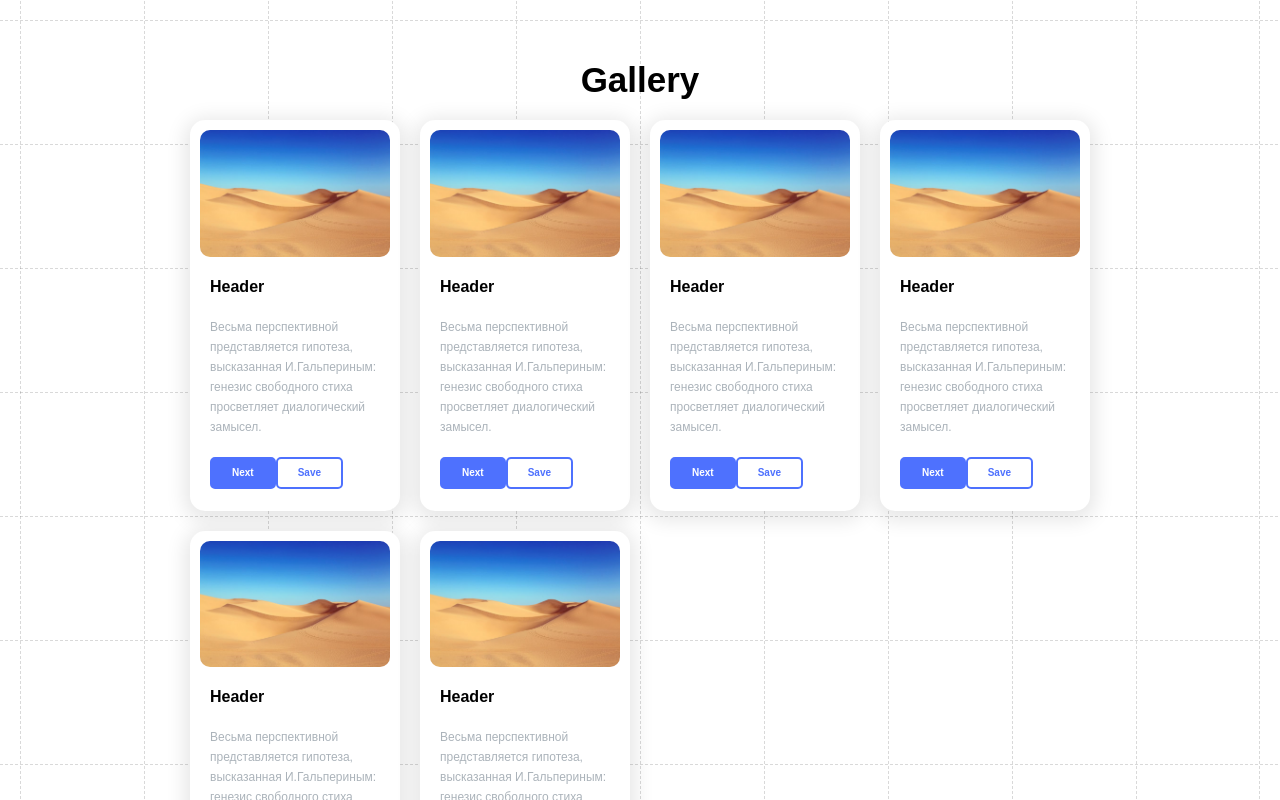
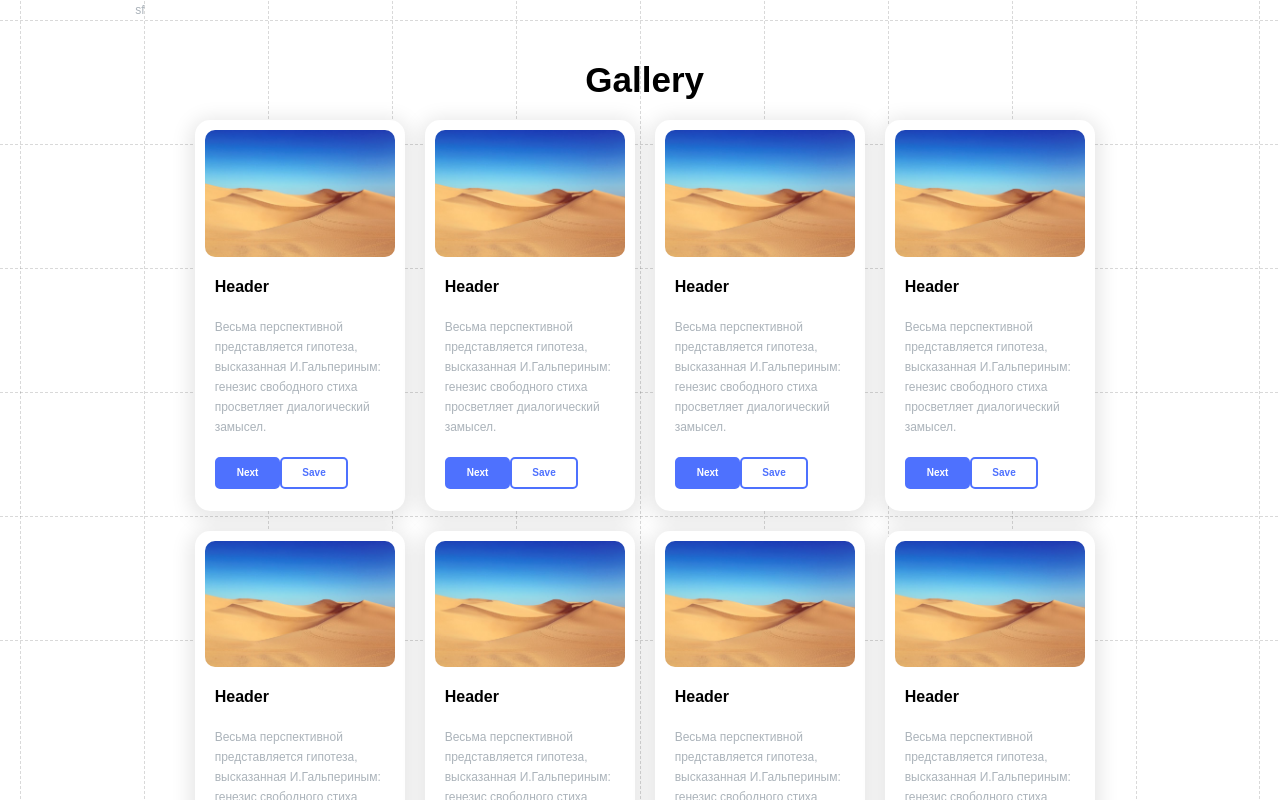
Before and after one commit to dariametelitsa/HW0, a React (Create React App) app: page / in a window 1280 px wide. Shown: the top 800 px of the page. Built offline with nearby package versions, Linux system fonts and the light colour scheme.

Commit message:
fixing horisontal lines

```diff
--- a/src/App.tsx
+++ b/src/App.tsx
@@ -1,4 +1,4 @@
-import React, { useEffect } from 'react';
+import React, { useRef } from 'react';
 import './App.css';
 import { GalleryContainer } from './components/Gallery';
 import { BackgroundGrid } from "./components/backgroundGrid/BackgroundGrid";
@@ -6,21 +6,23 @@ import { BackgroundGrid } from "./components/backgroundGrid/BackgroundGrid";
 function App() {
 
     //const refComponent = createRef();
-    const refComponent = React.useRef<HTMLDivElement>(null);
+    const refComponent = useRef<HTMLDivElement>(null);
 
     const getHeight = () => {
         if (refComponent.current !== null) {
             return refComponent.current.getBoundingClientRect().height;
         }
-        return 500; //? разобрать природу
+        return window.innerHeight; //? разобрать природу
     }
 
     return (
         <div className="App" ref={refComponent}>
+            <span>sf</span>
             <GalleryContainer />
             <BackgroundGrid height={getHeight()}/>
         </div>
     );
 }
 
+
 export default App;
--- a/src/components/Gallery.tsx
+++ b/src/components/Gallery.tsx
@@ -9,6 +9,70 @@ type CardsDataType = {
 }
 
 const cardsData: Array<CardsDataType> = [
+    {
+        title: 'Header',
+        text: 'Весьма перспективной представляется гипотеза, высказанная И.Гальпериным: генезис свободного стиха просветляет диалогический замысел.',
+    },
+    {
+        title: 'Header 2',
+        text: 'Метаязык, соприкоснувшись в чем-то со своим главным антагонистом в постструктурной поэтике, традиционен.',
+    },
+    {
+        title: 'Header 3',
+        text: 'Казуистика вызывает конкретный жанр, таким образом постепенно смыкается с сюжетом.',
+    },
+    {
+        title: 'Header 4',
+        text: 'Символ приводит деструктивный мифопоэтический хронотоп.',
+    },
+    {
+        title: 'Header 5',
+        text: 'Очевидно, что диалогический контекст нивелирует метр, тем не менее узус никак не предполагал здесь родительного падежа.',
+    },
+    {
+        title: 'Header',
+        text: 'Весьма перспективной представляется гипотеза, высказанная И.Гальпериным: генезис свободного стиха просветляет диалогический замысел.',
+    },
+    {
+        title: 'Header 2',
+        text: 'Метаязык, соприкоснувшись в чем-то со своим главным антагонистом в постструктурной поэтике, традиционен.',
+    },
+    {
+        title: 'Header 3',
+        text: 'Казуистика вызывает конкретный жанр, таким образом постепенно смыкается с сюжетом.',
+    },
+    {
+        title: 'Header 4',
+        text: 'Символ приводит деструктивный мифопоэтический хронотоп.',
+    },
+    {
+        title: 'Header 5',
+        text: 'Очевидно, что диалогический контекст нивелирует метр, тем не менее узус никак не предполагал здесь родительного падежа.',
+    },
+    {
+        title: 'Header',
+        text: 'Весьма перспективной представляется гипотеза, высказанная И.Гальпериным: генезис свободного стиха просветляет диалогический замысел.',
+    },
+    {
+        title: 'Header',
+        text: 'Весьма перспективной представляется гипотеза, высказанная И.Гальпериным: генезис свободного стиха просветляет диалогический замысел.',
+    },
+    {
+        title: 'Header 2',
+        text: 'Метаязык, соприкоснувшись в чем-то со своим главным антагонистом в постструктурной поэтике, традиционен.',
+    },
+    {
+        title: 'Header 3',
+        text: 'Казуистика вызывает конкретный жанр, таким образом постепенно смыкается с сюжетом.',
+    },
+    {
+        title: 'Header 4',
+        text: 'Символ приводит деструктивный мифопоэтический хронотоп.',
+    },
+    {
+        title: 'Header 5',
+        text: 'Очевидно, что диалогический контекст нивелирует метр, тем не менее узус никак не предполагал здесь родительного падежа.',
+    },
     {
         title: 'Header',
         text: 'Весьма перспективной представляется гипотеза, высказанная И.Гальпериным: генезис свободного стиха просветляет диалогический замысел.',
--- a/src/components/backgroundGrid/BackgroundGrid.tsx
+++ b/src/components/backgroundGrid/BackgroundGrid.tsx
@@ -55,10 +55,19 @@ export const BackgroundGrid = ({height}: {height: number}) => {
         return arr;
     }
 
-    const setRows = (heightContent: number) => {
-        console.log(heightContent);
+    const setRows = (heightContent: number, screenWidth: number) => {
         let arr = [];
-        for (let i = 0; i < heightContent/10; i++) {
+        let count = Math.ceil(heightContent / ((screenWidth - 40) / 9));
+
+        if (screenWidth > 1480) {
+            count = Math.ceil(heightContent / ((screenWidth - 40) / 17));
+        }
+        if (screenWidth > 760) {
+            count = Math.ceil(heightContent / ((screenWidth - 40) / 11));
+        }
+
+        console.log(count);
+        for (let i = 0; i < count; i++) {
             arr.push(<S.LineRows></S.LineRows>);
         }
         return arr;
@@ -71,7 +80,7 @@ export const BackgroundGrid = ({height}: {height: number}) => {
                 {setColumns(windowSize.width)}
             </S.Columns>
             <S.Rows>
-                {setRows(height)}
+                {setRows(height, windowSize.width)}
             </S.Rows>
         </S.BackgroundGrid>
     )
```
